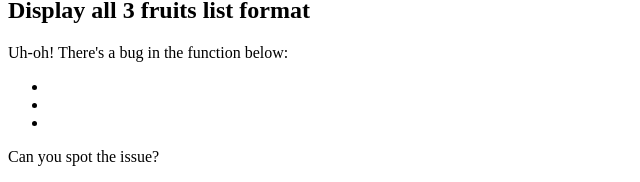
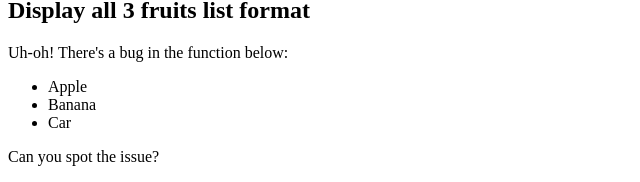
Before and after one commit to Chiranjeevi521/azure-reactjs-ci-demo, a React (Create React App) app: page / in a window 1280 px wide. Shown: the part 326-508 px from the top of the page, without its empty margins (0-640 px from the left). Built offline with nearby package versions, Linux system fonts and the light colour scheme.

Commit message:
Fixed issue on production

```diff
--- a/src/App.js
+++ b/src/App.js
@@ -25,7 +25,7 @@ function App() {
         <p>Uh-oh! There's a bug in the function below:</p>
         <ul>
           {items.map((item) => (
-            <li>{item.id}</li>
+            <li>{item}</li>
           ))}
         </ul>
         <p>Can you spot the issue?</p>
```
Also changed, not shown: 2 other files (tests, documents, lock files or other folders).
